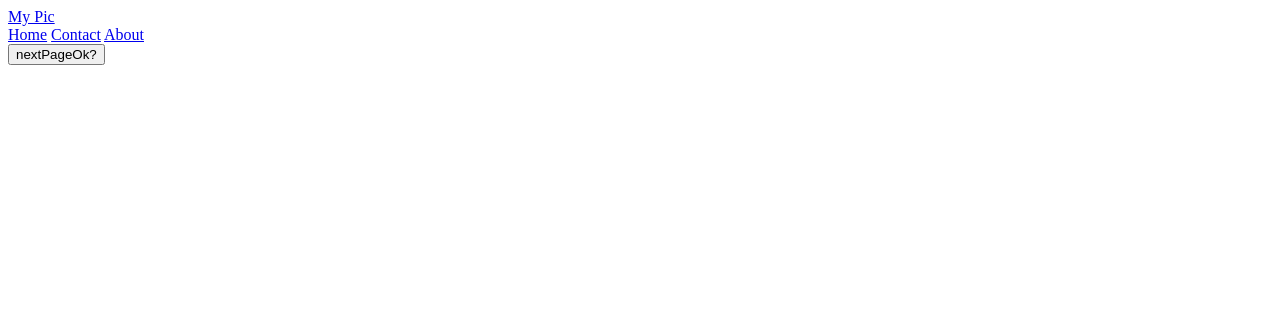
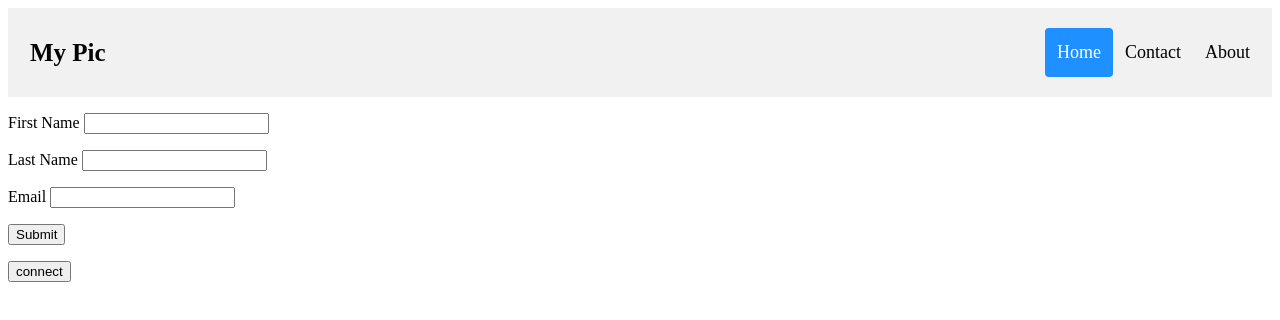
Before and after one commit to jcross2303/CV, a plain HTML site: page index.html in a window 1280 px wide. Drawn offline with Linux system fonts and the light colour scheme.

Commit message:
twelveth commit: adding js to local mysql.

```diff
--- a/index.html
+++ b/index.html
@@ -11,11 +11,32 @@
     <div class="header">
         <a href="#default" class="logo">My Pic</a>
         <div class="header-right">
-          <a class="active" href="#home">Home</a>
-          <a href="#contact">Contact</a>
+          <a class="active" href="#home" >Home</a>
+          <a href="#contact" onclick="alertCall()">Contact</a>
           <a href="#about">About</a>
         </div>
     </div>
-    <!-- 試試跳頁 btn -->
-    <button onclick="alertCall()">nextPageOk?</button>
+    <!-- 放入一個簡單的form -->
+    <body>
+        <div class="form">
+         <form method="POST" action="form.php">
+           <p>
+           <label for="fname">First Name </label>
+           <input type="text" name="fname" id="fname">
+           </p>
+           <p>
+           <label for="lname">Last Name </label>
+           <input type="text" name="lname" id="lname">
+           </p>
+           <p>
+           <label for="email">Email</label>
+           <input type="text" name="email" id="email">
+           </p>
+           <p>
+           <input type="submit" name="submit" id="submit" value="Submit">
+           </p>
+         </form>
+      </body>
+      <!-- 試試連線的button -->
+      <button onclick="connect()">connect</button>
 </body>
--- a/styles.css
+++ b/styles.css
@@ -1,3 +1,54 @@
-p{
-    color: blueviolet;
-};
+/*HEADERS:header部分。
+/* Style the header with a grey background and some padding */
+.header {
+    overflow: hidden;
+    background-color: #f1f1f1;
+    padding: 20px 10px;
+  }
+
+  /* Style the header links */
+  .header a {
+    float: left;
+    color: black;
+    text-align: center;
+    padding: 12px;
+    text-decoration: none;
+    font-size: 18px;
+    line-height: 25px;
+    border-radius: 4px;
+  }
+
+  /* Style the logo link (notice that we set the same value of line-height and font-size to prevent the header to increase when the font gets bigger */
+  .header a.logo {
+    font-size: 25px;
+    font-weight: bold;
+  }
+
+  /* Change the background color on mouse-over */
+  .header a:hover {
+    background-color: #ddd;
+    color: black;
+  }
+
+  /* Style the active/current link*/
+  .header a.active {
+    background-color: dodgerblue;
+    color: white;
+  }
+
+  /* Float the link section to the right */
+  .header-right {
+    float: right;
+  }
+
+  /* Add media queries for responsiveness - when the screen is 500px wide or less, stack the links on top of each other */
+  @media screen and (max-width: 500px) {
+    .header a {
+      float: none;
+      display: block;
+      text-align: left;
+    }
+    .header-right {
+      float: none;
+    }
+  }
--- a/websiteJS.js
+++ b/websiteJS.js
@@ -2,3 +2,18 @@ function alertCall(){
     alert("Bazinga! nigga...");
     location.href="secondPage.html"
 }
+function connect(){
+    var mysql = require('mysql');
+
+    var con = mysql.createConnection({
+    host: "localhost",
+    user: "root",
+    password: "johndada1208S"
+    });
+
+    con.connect(function(err) {
+    if (err) throw err;
+    console.log("Connected!");
+    alert("connected!")
+    });
+}
```
Also changed, not shown: secondPage.html (+8 -0 lines).
